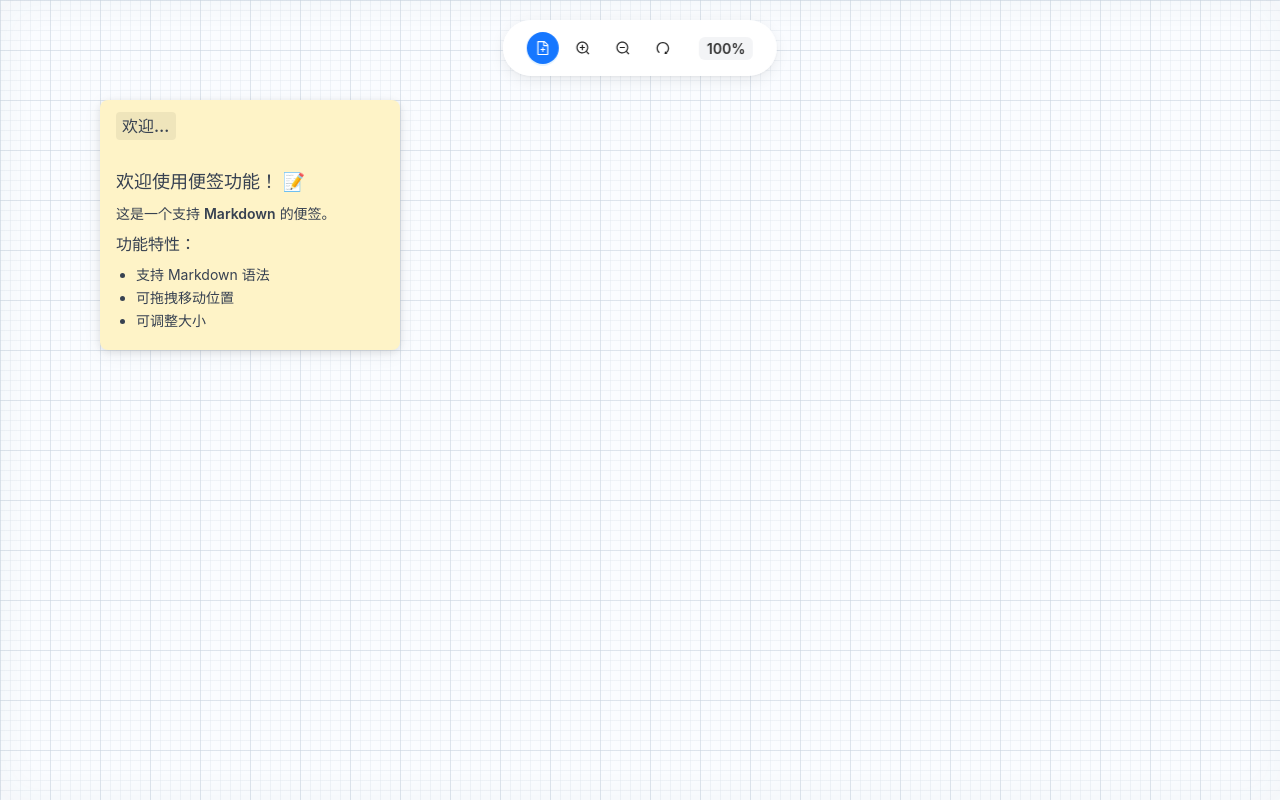
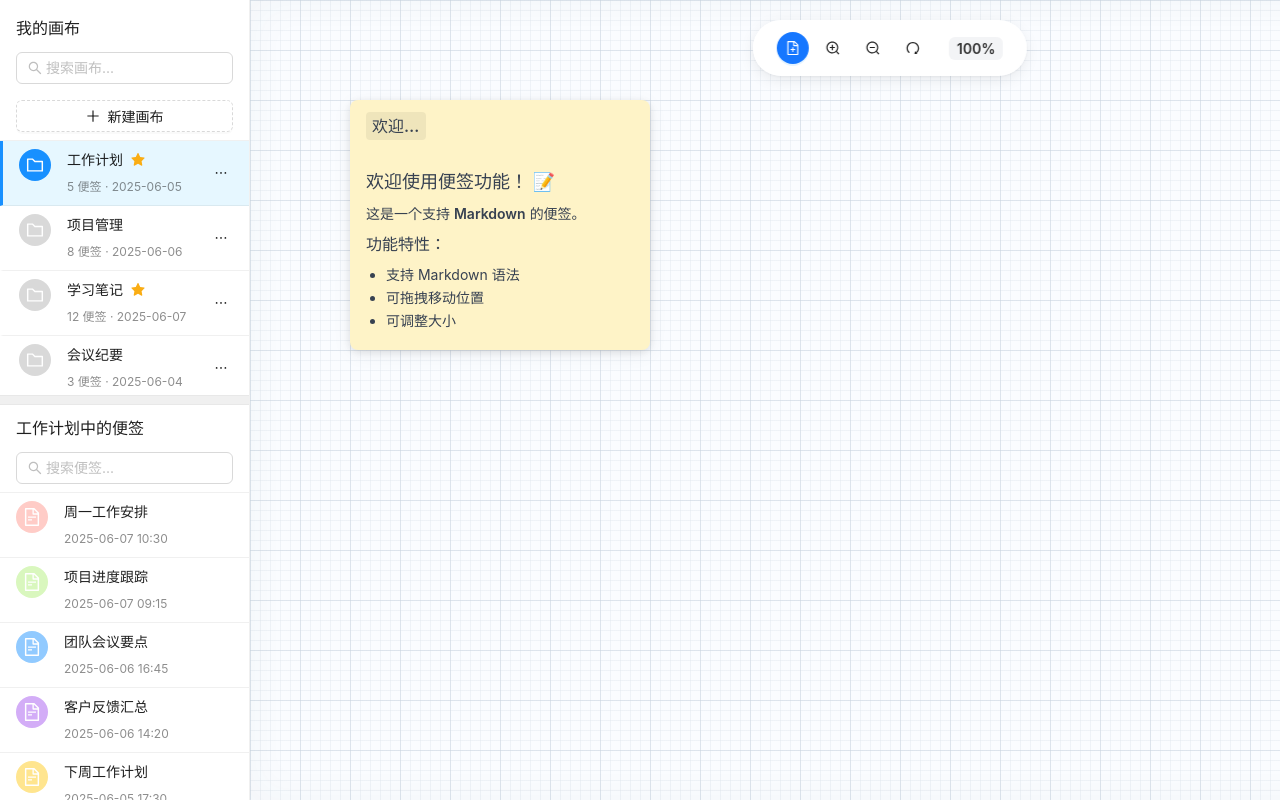
Before and after one commit to duobaobox/infinity-notes, a React (Vite) app: page / in a window 1280 px wide. Built offline with nearby package versions, Linux system fonts and the light colour scheme.

Commit message:
feat: 添加Sidebar组件，重构App组件布局，优化画布和便签展示

```diff
--- a/src/App.tsx
+++ b/src/App.tsx
@@ -1,8 +1,21 @@
+import { Layout } from "antd";
+import "./App.css";
 import InfiniteCanvas from "./components/InfiniteCanvas";
-import "./App.css";
+import Sidebar from "./components/Sidebar"; // Import the new Sidebar component
+
+const { Content } = Layout;
 
 function App() {
-  return <InfiniteCanvas />;
+  return (
+    <Layout style={{ minHeight: "100vh" }}>
+      <Sidebar /> {/* 移除了canvasName属性 */}
+      <Layout>
+        <Content style={{ margin: "0", overflow: "hidden" }}>
+          <InfiniteCanvas />
+        </Content>
+      </Layout>
+    </Layout>
+  );
 }
 
 export default App;
--- /dev/null
+++ b/src/components/Sidebar.tsx
@@ -0,0 +1,334 @@
+import React, { useState, useRef, useEffect } from "react";
+import {
+  Layout,
+  Typography,
+  List,
+  Avatar,
+  Input,
+  Button,
+  Tooltip,
+  Space,
+} from "antd";
+import {
+  SearchOutlined,
+  PlusOutlined,
+  FolderOutlined,
+  FileTextOutlined,
+  StarFilled,
+  EllipsisOutlined,
+} from "@ant-design/icons";
+
+const { Sider } = Layout;
+const { Title, Text } = Typography;
+
+// 模拟数据 - 画布列表
+const mockCanvasList = [
+  {
+    id: "1",
+    name: "工作计划",
+    notesCount: 5,
+    isStarred: true,
+    lastEdited: "2025-06-05",
+  },
+  {
+    id: "2",
+    name: "项目管理",
+    notesCount: 8,
+    isStarred: false,
+    lastEdited: "2025-06-06",
+  },
+  {
+    id: "3",
+    name: "学习笔记",
+    notesCount: 12,
+    isStarred: true,
+    lastEdited: "2025-06-07",
+  },
+  {
+    id: "4",
+    name: "会议纪要",
+    notesCount: 3,
+    isStarred: false,
+    lastEdited: "2025-06-04",
+  },
+  {
+    id: "5",
+    name: "创意收集",
+    notesCount: 7,
+    isStarred: false,
+    lastEdited: "2025-06-02",
+  },
+];
+
+// 模拟数据 - 便签列表
+const mockNotesList = [
+  {
+    id: "101",
+    title: "周一工作安排",
+    color: "#ffccc7",
+    lastEdited: "2025-06-07 10:30",
+  },
+  {
+    id: "102",
+    title: "项目进度跟踪",
+    color: "#d9f7be",
+    lastEdited: "2025-06-07 09:15",
+  },
+  {
+    id: "103",
+    title: "团队会议要点",
+    color: "#91caff",
+    lastEdited: "2025-06-06 16:45",
+  },
+  {
+    id: "104",
+    title: "客户反馈汇总",
+    color: "#d3adf7",
+    lastEdited: "2025-06-06 14:20",
+  },
+  {
+    id: "105",
+    title: "下周工作计划",
+    color: "#ffe58f",
+    lastEdited: "2025-06-05 17:30",
+  },
+];
+
+interface SidebarProps {
+  canvasName?: string; // 设为可选
+}
+
+const Sidebar: React.FC<SidebarProps> = () => {
+  const [splitPosition, setSplitPosition] = useState(50); // 默认上下区域各占50%
+  const [isDragging, setIsDragging] = useState(false);
+  const siderRef = useRef<HTMLDivElement>(null);
+  const [selectedCanvas, setSelectedCanvas] = useState<string>("1");
+  const [canvasSearchValue, setCanvasSearchValue] = useState<string>("");
+  const [noteSearchValue, setNoteSearchValue] = useState<string>("");
+
+  // 处理拖动事件
+  const handleMouseDown = (e: React.MouseEvent) => {
+    e.preventDefault(); // 防止文本选择
+    setIsDragging(true);
+  };
+
+  // 处理画布选择
+  const handleCanvasSelect = (canvasId: string) => {
+    setSelectedCanvas(canvasId);
+  };
+
+  // 使用useEffect处理全局事件监听
+  useEffect(() => {
+    const handleMouseMove = (e: MouseEvent) => {
+      if (!isDragging || !siderRef.current) return;
+
+      const siderRect = siderRef.current.getBoundingClientRect();
+
+      // 计算鼠标在Sider中的相对位置（百分比）
+      const relativePosition =
+        ((e.clientY - siderRect.top) / siderRect.height) * 100;
+
+      // 限制拖动范围在20%到80%之间
+      const newPosition = Math.min(Math.max(relativePosition, 20), 80);
+      setSplitPosition(newPosition);
+    };
+
+    const handleMouseUp = () => {
+      setIsDragging(false);
+    };
+
+    // 只有在拖动时才添加事件监听器
+    if (isDragging) {
+      document.addEventListener("mousemove", handleMouseMove);
+      document.addEventListener("mouseup", handleMouseUp);
+    }
+
+    // 清理函数
+    return () => {
+      document.removeEventListener("mousemove", handleMouseMove);
+      document.removeEventListener("mouseup", handleMouseUp);
+    };
+  }, [isDragging]); // 依赖于isDragging状态
+
+  return (
+    <Sider
+      width={250}
+      theme="light"
+      style={{
+        height: "100vh",
+        borderRight: "1px solid #f0f0f0",
+        position: "relative",
+      }}
+      ref={siderRef as React.RefObject<HTMLDivElement>}
+    >
+      {/* 上部区域：画布列表 */}
+      <div
+        style={{
+          height: `${splitPosition}%`,
+          display: "flex",
+          flexDirection: "column",
+          overflow: "hidden",
+        }}
+      >
+        <div
+          style={{
+            padding: "16px 16px 8px 16px",
+            borderBottom: "1px solid #f0f0f0",
+          }}
+        >
+          <Title level={5} style={{ margin: "0 0 12px 0" }}>
+            我的画布
+          </Title>
+          <Input
+            placeholder="搜索画布..."
+            prefix={<SearchOutlined style={{ color: "#bfbfbf" }} />}
+            value={canvasSearchValue}
+            onChange={(e) => setCanvasSearchValue(e.target.value)}
+            style={{ marginBottom: "8px" }}
+          />
+          <Button
+            type="dashed"
+            icon={<PlusOutlined />}
+            style={{ width: "100%", marginTop: "8px" }}
+          >
+            新建画布
+          </Button>
+        </div>
+
+        <div style={{ flex: 1, overflow: "auto", padding: "0 0 8px 0" }}>
+          <List
+            itemLayout="horizontal"
+            dataSource={mockCanvasList}
+            renderItem={(canvas) => (
+              <List.Item
+                style={{
+                  padding: "8px 16px",
+                  cursor: "pointer",
+                  backgroundColor:
+                    selectedCanvas === canvas.id ? "#e6f7ff" : "transparent",
+                  borderLeft:
+                    selectedCanvas === canvas.id
+                      ? "3px solid #1890ff"
+                      : "3px solid transparent",
+                }}
+                onClick={() => handleCanvasSelect(canvas.id)}
+              >
+                <List.Item.Meta
+                  avatar={
+                    <Avatar
+                      icon={<FolderOutlined />}
+                      style={{
+                        backgroundColor:
+                          selectedCanvas === canvas.id ? "#1890ff" : "#d9d9d9",
+                      }}
+                    />
+                  }
+                  title={
+                    <Space>
+                      <Text ellipsis style={{ maxWidth: 150 }}>
+                        {canvas.name}
+                      </Text>
+                      {canvas.isStarred && (
+                        <StarFilled style={{ color: "#faad14" }} />
+                      )}
+                    </Space>
+                  }
+                  description={
+                    <Text type="secondary" style={{ fontSize: "12px" }}>
+                      {canvas.notesCount} 便签 · {canvas.lastEdited}
+                    </Text>
+                  }
+                />
+                <Tooltip title="更多操作">
+                  <Button
+                    type="text"
+                    icon={<EllipsisOutlined />}
+                    size="small"
+                  />
+                </Tooltip>
+              </List.Item>
+            )}
+          />
+        </div>
+      </div>
+
+      {/* 可拖动的分隔线 */}
+      <div
+        style={{
+          position: "absolute",
+          left: 0,
+          right: 0,
+          top: `${splitPosition}%`,
+          height: "10px", // 增加高度使其更容易点击
+          backgroundColor: isDragging ? "#1890ff" : "#f0f0f0", // 拖动时变色提供视觉反馈
+          borderTop: "1px solid #e8e8e8",
+          borderBottom: "1px solid #e8e8e8",
+          cursor: "ns-resize",
+          zIndex: 100, // 增加z-index确保在最上层
+          transform: "translateY(-50%)",
+          userSelect: "none", // 防止文本选择
+        }}
+        onMouseDown={handleMouseDown}
+      />
+
+      {/* 下部区域：便签列表 */}
+      <div
+        style={{
+          height: `${100 - splitPosition}%`,
+          display: "flex",
+          flexDirection: "column",
+          overflow: "hidden",
+        }}
+      >
+        <div
+          style={{
+            padding: "16px 16px 8px 16px",
+            borderBottom: "1px solid #f0f0f0",
+          }}
+        >
+          <Title level={5} style={{ margin: "0 0 12px 0" }}>
+            {mockCanvasList.find((c) => c.id === selectedCanvas)?.name || ""}
+            中的便签
+          </Title>
+          <Input
+            placeholder="搜索便签..."
+            prefix={<SearchOutlined style={{ color: "#bfbfbf" }} />}
+            value={noteSearchValue}
+            onChange={(e) => setNoteSearchValue(e.target.value)}
+          />
+        </div>
+
+        <div style={{ flex: 1, overflow: "auto", padding: "0 0 8px 0" }}>
+          <List
+            itemLayout="horizontal"
+            dataSource={mockNotesList}
+            renderItem={(note) => (
+              <List.Item style={{ padding: "8px 16px" }}>
+                <List.Item.Meta
+                  avatar={
+                    <Avatar
+                      icon={<FileTextOutlined />}
+                      style={{ backgroundColor: note.color }}
+                    />
+                  }
+                  title={
+                    <Text ellipsis style={{ maxWidth: 180 }}>
+                      {note.title}
+                    </Text>
+                  }
+                  description={
+                    <Text type="secondary" style={{ fontSize: "12px" }}>
+                      {note.lastEdited}
+                    </Text>
+                  }
+                />
+              </List.Item>
+            )}
+          />
+        </div>
+      </div>
+    </Sider>
+  );
+};
+
+export default Sidebar;
```
